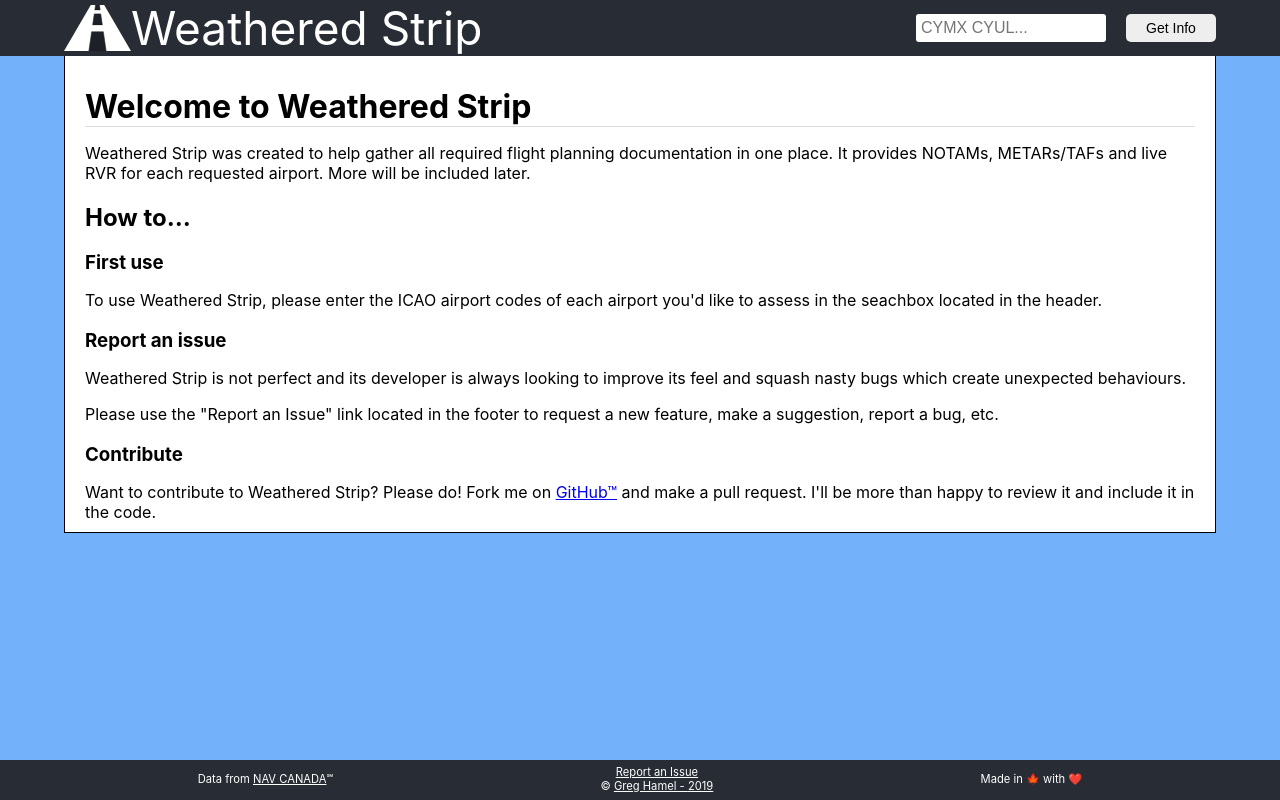
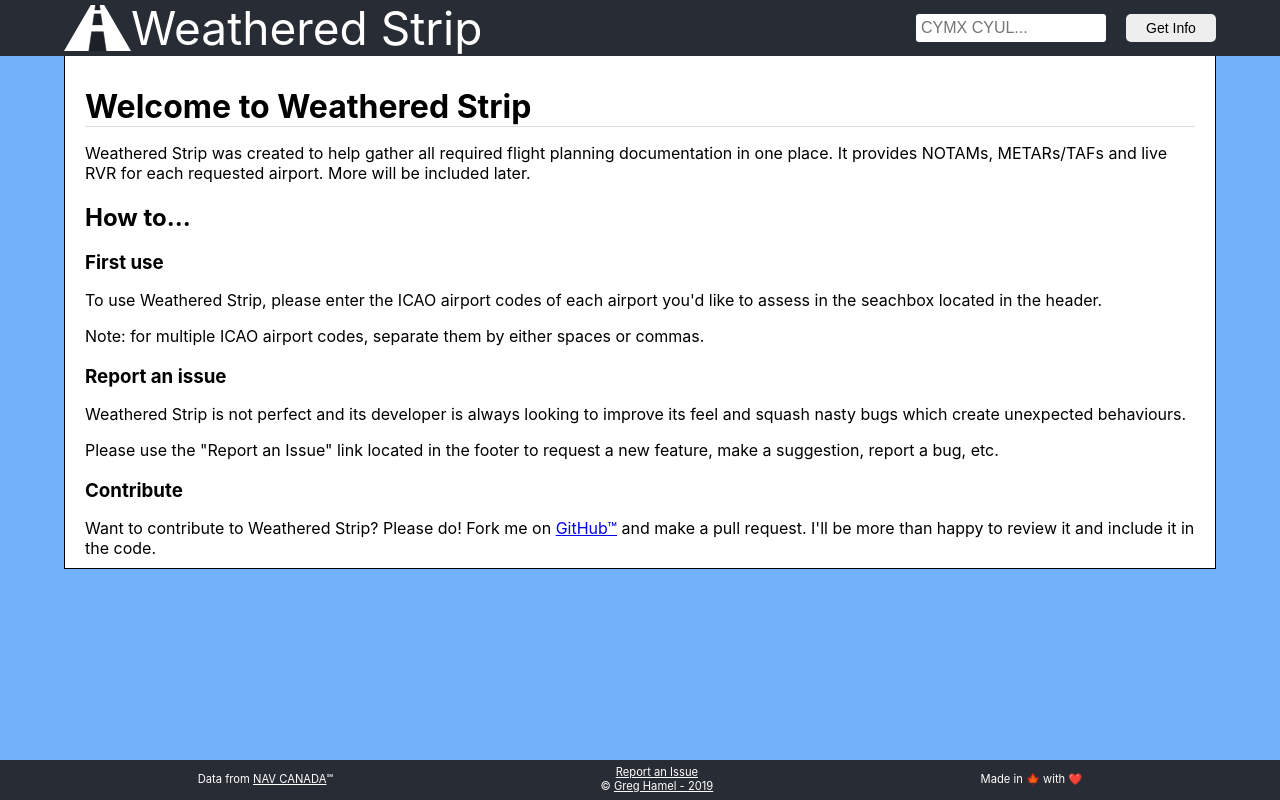
Before and after one commit to atapp/weatheredstrip, a React (Create React App) app in the folder client/: page / in a window 1280 px wide. Built offline with nearby package versions, Linux system fonts and the light colour scheme.

Commit message:
refactor(content): add a note for multiple airports entry

```diff
--- a/client/src/components/content.react.js
+++ b/client/src/components/content.react.js
@@ -54,6 +54,7 @@ class Content extends Component {
           <h2>How to...</h2>
           <h3>First use</h3>
           <p>To use Weathered Strip, please enter the ICAO airport codes of each airport you'd like to assess in the seachbox located in the header.</p>
+          <p>Note: for multiple ICAO airport codes, separate them by either spaces or commas.</p>
           <h3>Report an issue</h3>
           <p>Weathered Strip is not perfect and its developer is always looking to improve its feel and squash nasty bugs which create unexpected behaviours.</p>
           <p>Please use the "Report an Issue" link located in the footer to request a new feature, make a suggestion, report a bug, etc.</p>
```
